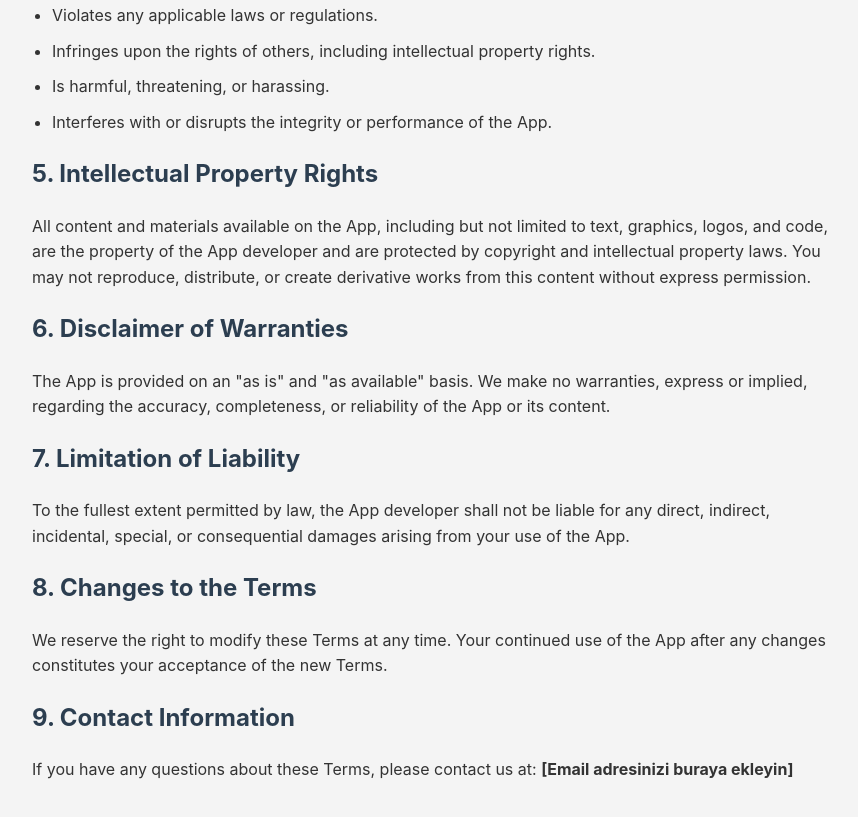
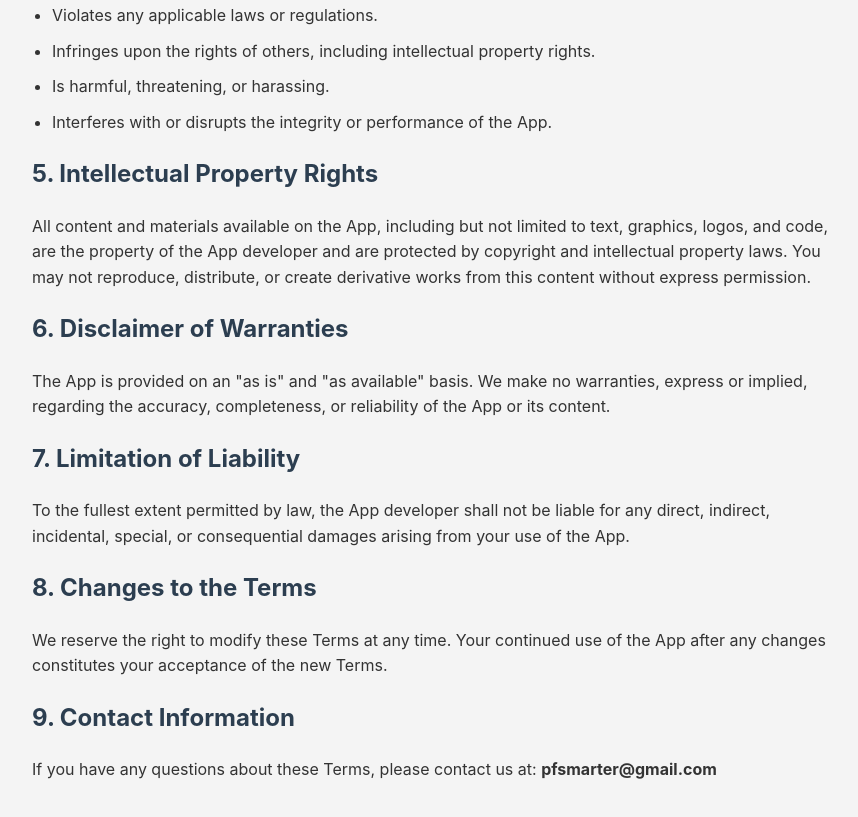
Before and after one commit to pfsmarter/privacy, a plain HTML site: page terms.html in a window 1280 px wide. Shown: the part 862-1679 px from the top of the page, without its empty margins (208-1066 px from the left). Drawn offline with Linux system fonts and the light colour scheme.

Commit message:
Update terms.html

```diff
--- a/terms.html
+++ b/terms.html
@@ -74,7 +74,7 @@
     <p>We reserve the right to modify these Terms at any time. Your continued use of the App after any changes constitutes your acceptance of the new Terms.</p>
 
     <h2>9. Contact Information</h2>
-    <p>If you have any questions about these Terms, please contact us at: <strong>[Email adresinizi buraya ekleyin]</strong></p>
+    <p>If you have any questions about these Terms, please contact us at: <strong>pfsmarter@gmail.com</strong></p>
 
 </body>
 </html>
```
